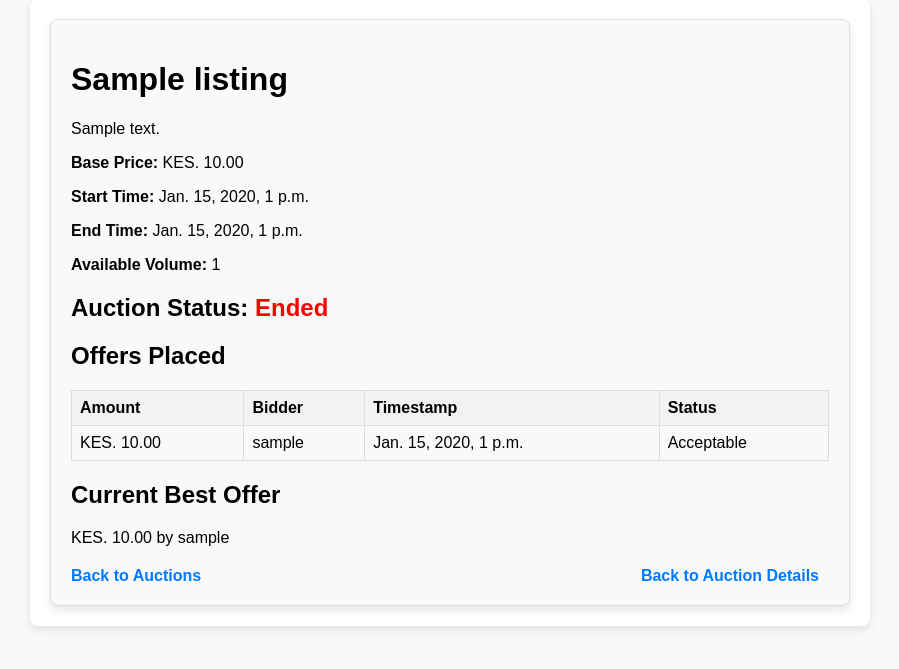
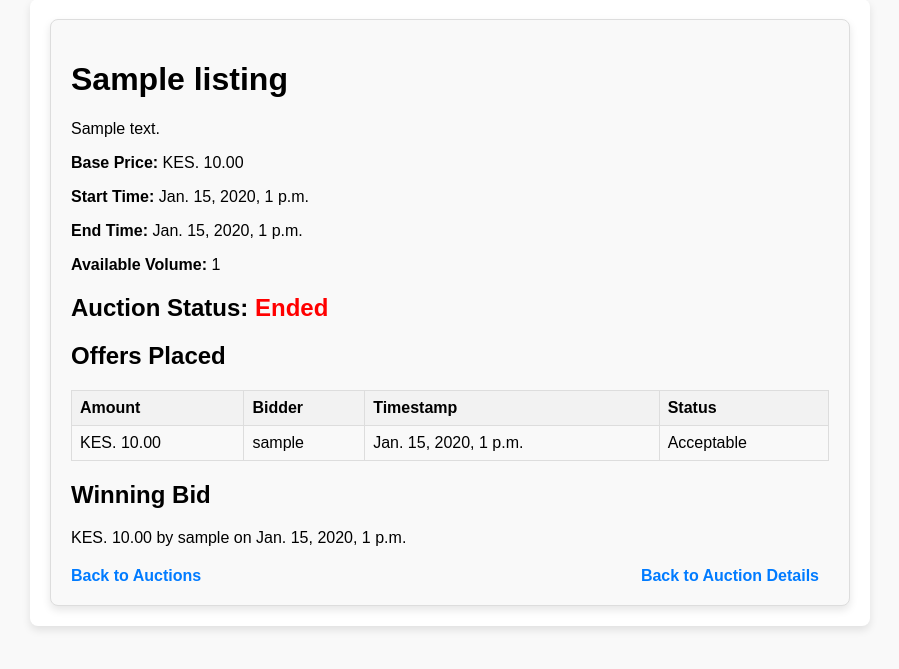
Before and after one commit to nickmwangemi/auction, a Django app: page /listing/1/ in a window 1280 px wide. Shown: the part 21-690 px from the top of the page, without its empty margins (190-1089 px from the left). Run offline with Django 5.2, Linux system fonts and the light colour scheme; tables that the repository leaves empty hold one stand-in row (values such as "Sample post").

Commit message:
update template to show current best offer and winning bid

```diff
--- a/auctions/templates/auctions/listing_detail.html
+++ b/auctions/templates/auctions/listing_detail.html
@@ -47,11 +47,24 @@
         </tbody>
     </table>
 
-    <h2>Current Best Offer</h2>
-    {% if current_best_offer %}
-        <p>KES. {{ current_best_offer.amount }} by {{ current_best_offer.user.username }}</p>
-    {% else %}
-        <p>There is no current best offer.</p>
+    {% if listing.auction.status == 'active' %}
+        <h2>Current Best Offer</h2>
+        {% with current_best_offer=listing.winning_bid %}
+            {% if current_best_offer %}
+                <p>KES. {{ current_best_offer.amount }} by {{ current_best_offer.user.username }} on {{ current_best_offer.timestamp }}</p>
+            {% else %}
+                <p>No bids have been placed yet.</p>
+            {% endif %}
+        {% endwith %}
+    {% elif listing.auction.status == 'ended' %}
+        <h2>Winning Bid</h2>
+        {% with winning_bid=listing.winning_bid %}
+            {% if winning_bid %}
+                <p>KES. {{ winning_bid.amount }} by {{ winning_bid.user.username }} on {{ winning_bid.timestamp }}</p>
+            {% else %}
+                <p>No winning bid was placed for this auction.</p>
+            {% endif %}
+        {% endwith %}
     {% endif %}
 
     <!-- Navigation Links -->
```
